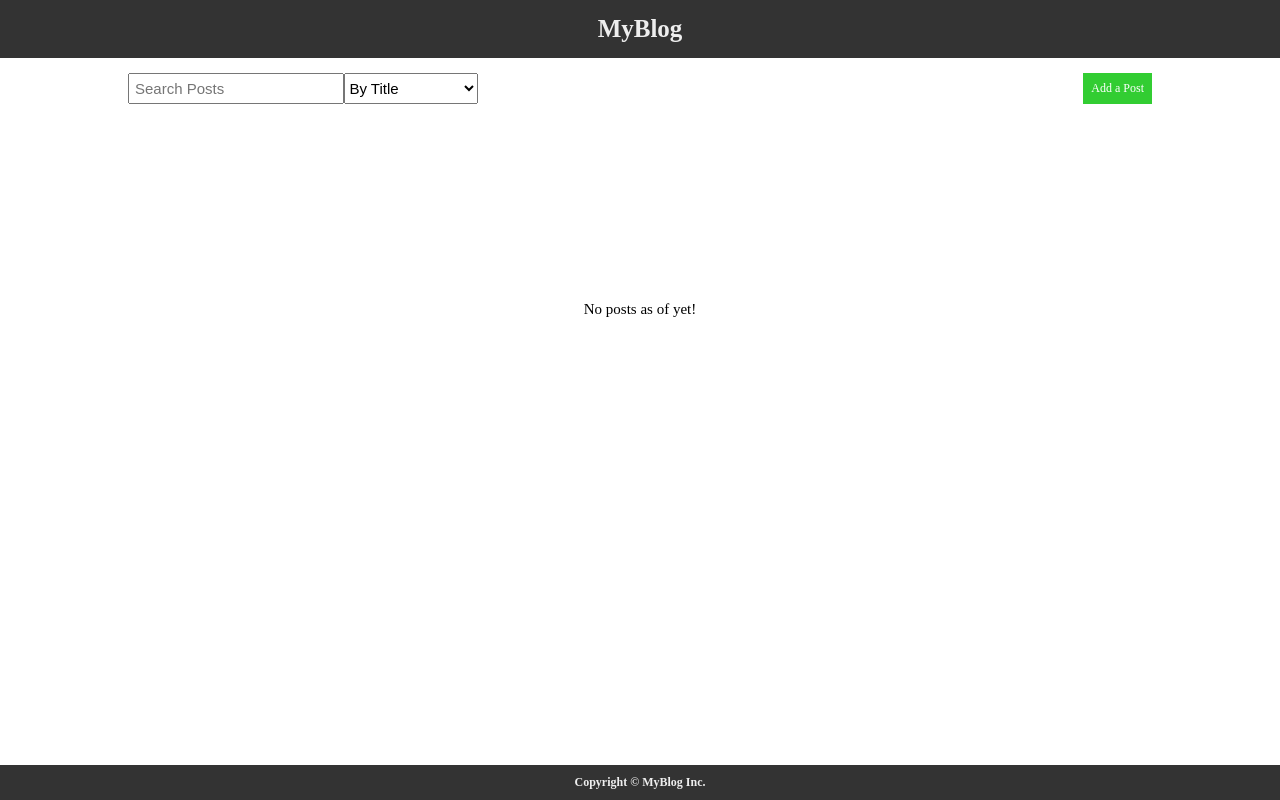
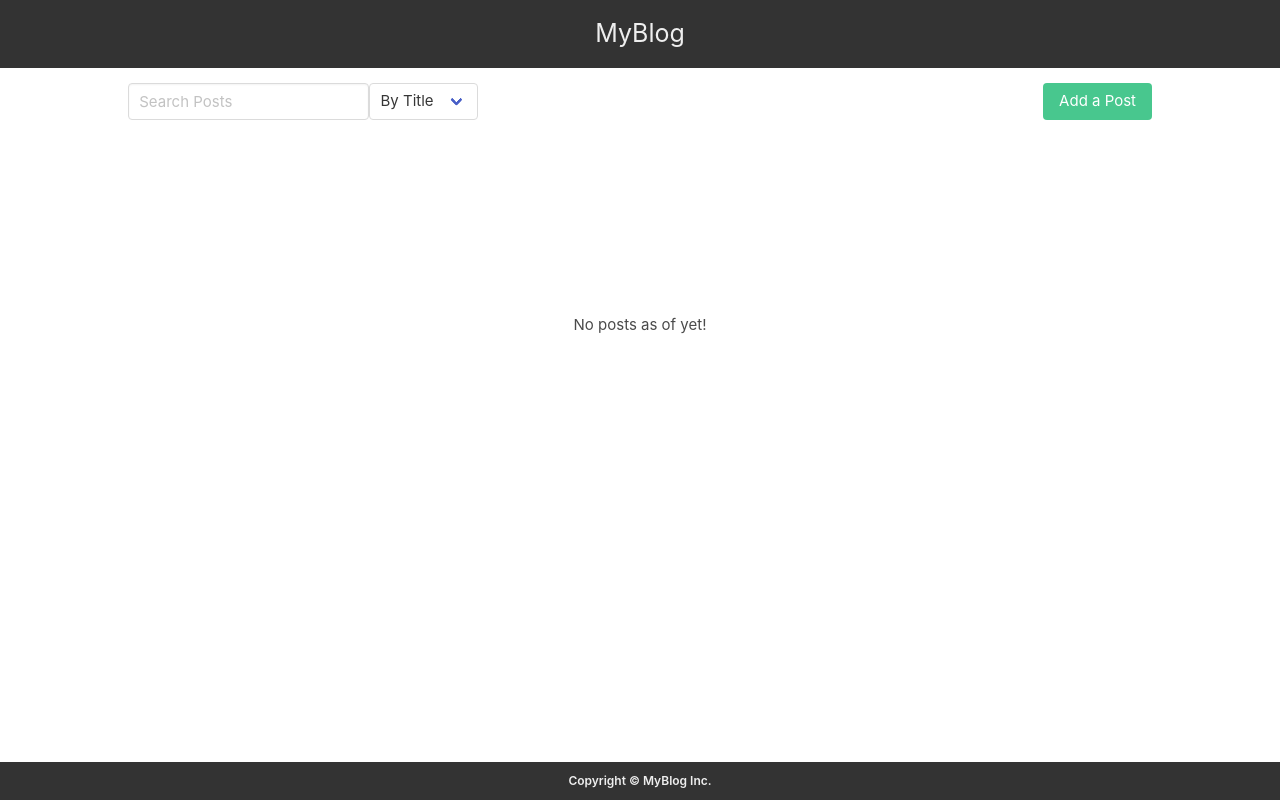
Before and after one commit to JAlmeida1991/MyBlog, a React (Create React App) app: page / in a window 1280 px wide. Built offline with nearby package versions, Linux system fonts and the light colour scheme.

Commit message:
using bulma framework to style form components

```diff
--- a/package.json
+++ b/package.json
@@ -3,6 +3,7 @@
   "version": "0.1.0",
   "private": true,
   "dependencies": {
+    "bulma": "^0.7.2",
     "react": "^16.6.3",
     "react-dom": "^16.6.3",
     "react-redux": "^5.1.1",
--- a/public/index.html
+++ b/public/index.html
@@ -7,6 +7,7 @@
       content="width=device-width, initial-scale=1, shrink-to-fit=no"
     />
     <link rel="icon" href="./favicon.ico" />
+
     <title>MyBlog</title>
   </head>
 
--- a/src/components/BlogForm/BlogForm.js
+++ b/src/components/BlogForm/BlogForm.js
@@ -20,23 +20,16 @@ const BlogForm = props => (
       type="input"
       value={props.title}
       onChange={props.titleInputHandler}
-      style={{
-        padding: "5px",
-        margin: "5px 0 5px 0",
-        fontSize: "16px"
-      }}
+      className="input is-large"
       placeholder="Post Title"
     />
     <label style={{ fontWeight: "600", fontSize: "20px" }} htmlFor="body">
       Body
     </label>
     <textarea
-      style={{
-        height: "300px",
-        padding: "5px",
-        margin: "5px 0 5px 0",
-        fontSize: "16px"
-      }}
+      className="textarea is-large"
+      rows="13"
+      style={{ marginBottom: "1.5rem" }}
       id="body"
       name="body"
       value={props.body}
@@ -51,16 +44,16 @@ const BlogForm = props => (
     >
       {props.submit && (
         <button
-          className="submit-button"
+          className="button is-success is-large"
           type="button"
           onClick={props.submitHandler}
         >
-          Save Post
+          Save
         </button>
       )}
       {props.cancel && (
         <button
-          className="cancel-button"
+          className="button is-danger is-large"
           type="button"
           onClick={props.cancelHandler}
         >
@@ -70,20 +63,20 @@ const BlogForm = props => (
 
       {props.edit && (
         <button
-          className="save-button"
+          className="button is-success is-large"
           type="button"
           onClick={props.editPostHandler}
         >
-          Save Post
+          Save
         </button>
       )}
       {props.remove && (
         <button
-          className="remove-button"
+          className="button is-danger is-large"
           type="button"
           onClick={props.postRemoveHandler}
         >
-          Remove Post
+          Remove
         </button>
       )}
     </div>
--- a/src/components/PostListPage/PostListPage.js
+++ b/src/components/PostListPage/PostListPage.js
@@ -19,36 +19,23 @@ class PostList extends Component {
   render() {
     return (
       <div style={{ width: "80%", margin: "0 auto" }}>
-        <div
-          style={{
-            display: "flex",
-            justifyContent: "space-between"
-          }}
-        >
-          <div
-            style={{
-              display: "flex",
-              justifyContent: "space-between",
-              width: "35rem"
-            }}
-          >
+        <div className="filter-group-container">
+          <div className="filter-group">
             <input
               value={this.state.search}
               onChange={this.searchInputHandler}
               type="text"
               placeholder="Search Posts"
-              className="post-search"
+              className="input is-large"
             />
-            <select
-              onChange={this.changeSelect}
-              value={this.state.sortBy}
-              className="post-select"
-            >
-              <option value="By Title">By Title</option>
-              <option value="By Body">By Body</option>
-            </select>
+            <div className="select is-large">
+              <select onChange={this.changeSelect} value={this.state.sortBy}>
+                <option value="By Title">By Title</option>
+                <option value="By Body">By Body</option>
+              </select>
+            </div>
           </div>
-          <Link className="post-add" to="/create">
+          <Link className="button is-success is-large" to="/create">
             Add a Post
           </Link>
         </div>
--- a/src/index.css
+++ b/src/index.css
@@ -41,27 +41,6 @@ body,
   flex: 1 0 auto;
 }
 
-.post-search {
-  padding: 5px;
-  width: 80%;
-  font-size: 1.5rem;
-}
-
-.post-select {
-  width: 50%;
-  height: 100%;
-  font-size: 1.5rem;
-}
-
-.post-add {
-  padding: 8px;
-  background-color: #32cd32;
-  color: white;
-  display: inline-block;
-  text-decoration: none;
-  font-size: 1.2rem;
-}
-
 .post-list {
   list-style: none;
   padding: 0;
@@ -81,20 +60,26 @@ body,
   color: black;
 }
 
-button {
-  padding: 8px;
-  cursor: pointer;
-  color: white;
+.filter-group-container {
+  display: flex;
+  justify-content: space-between;
 }
 
-.submit-button,
-.save-button {
-  background-color: #32cd32;
+.filter-group {
+  display: flex;
+  justify-content: space-between;
+  width: 35rem;
 }
 
-.cancel-button,
-.remove-button {
-  background-color: #f00;
+@media only screen and (max-width: 40rem) {
+  .filter-group-container {
+    flex-direction: column;
+  }
+
+  .filter-group {
+    width: 100%;
+    margin-bottom: 1rem;
+  }
 }
 
 /* FOOTER */
--- a/src/index.js
+++ b/src/index.js
@@ -4,6 +4,7 @@ import { BrowserRouter } from "react-router-dom";
 import { Provider } from "react-redux";
 import { createStore } from "redux";
 
+import "../node_modules/bulma/css/bulma.min.css";
 import "./index.css";
 
 import App from "./containers/App";
```
Also changed, not shown: 1 other file (tests, documents, lock files or other folders).
